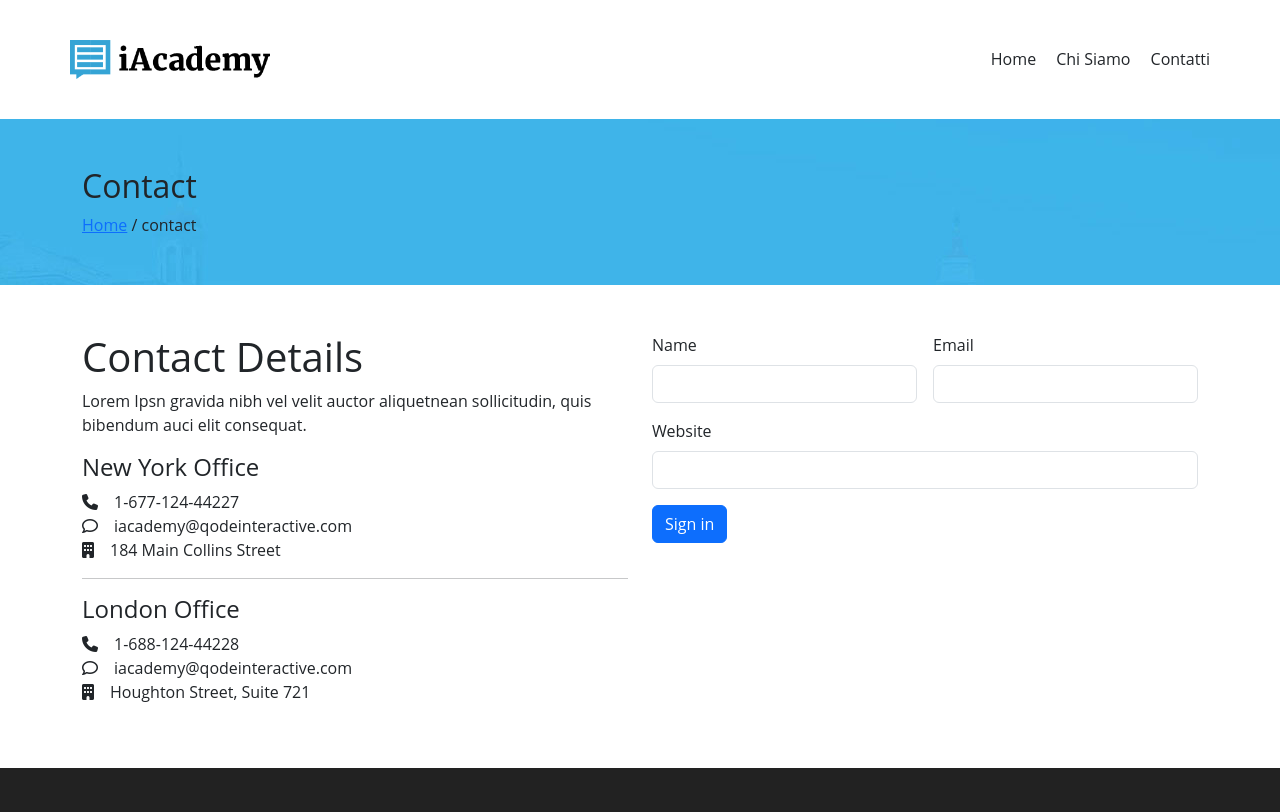
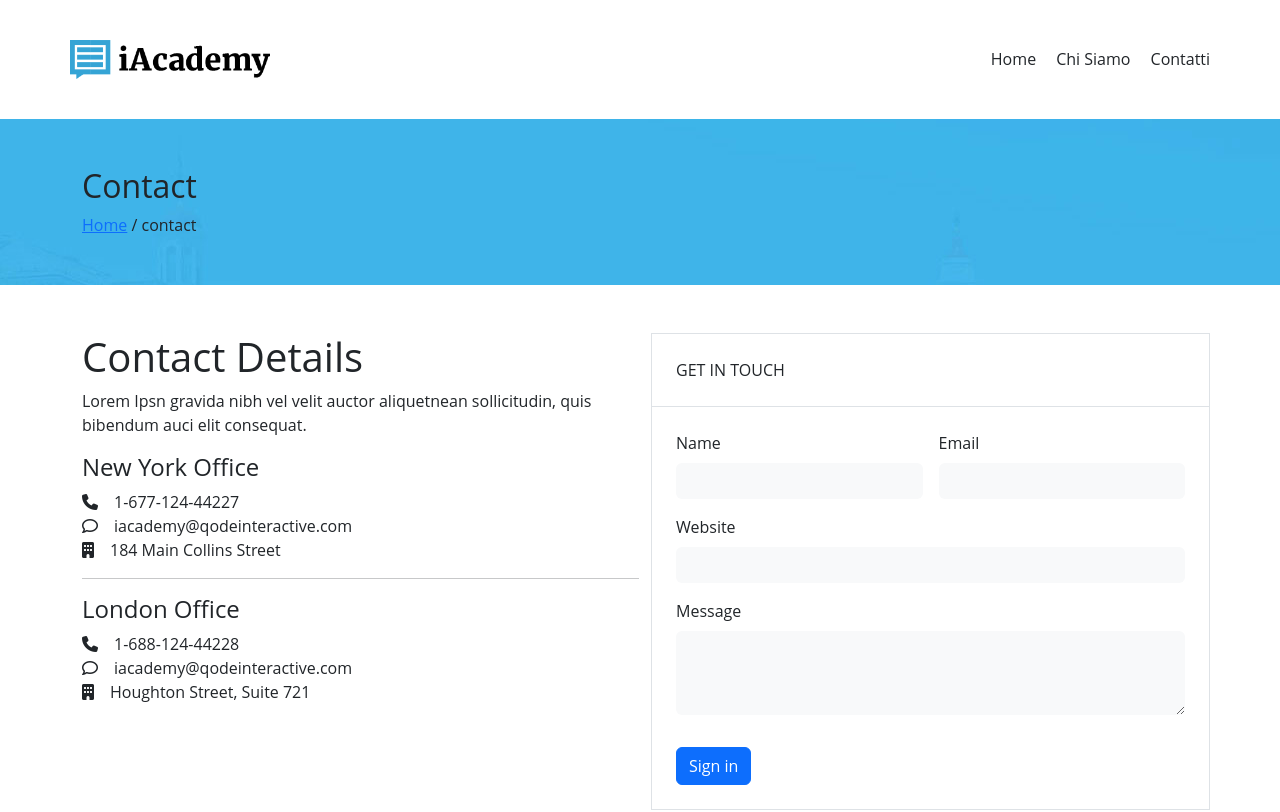
Before and after one commit to WalterCorsini/proj-html-vuejs, a Vue app: page /contatti in a window 1280 px wide. Shown: the top 812 px of the page. Built offline with nearby package versions, Linux system fonts and the light colour scheme.

Commit message:
add: form in Contact

```diff
--- a/src/components/ContactOfficeAndForm.vue
+++ b/src/components/ContactOfficeAndForm.vue
@@ -60,20 +60,28 @@ export default {
                     </div>
                 </div>
             </div>
-            <!-- form -->
-            <div class="col">
-                <form class="row g-3">
+            <div class="col border p-0">
+                <!-- form title -->
+                <div class="border-bottom p-4">
+                    <p class="m-0">GET IN TOUCH</p>
+                </div>
+                <!-- form -->
+                <form class="row g-3 p-4">
                     <div class="col-md-6">
                         <label for="name" class="form-label">Name</label>
-                        <input type="email" class="form-control" id="name">
+                        <input type="email" class="form-control border border-0 bg-body-tertiary" id="name">
                     </div>
                     <div class="col-md-6">
                         <label for="email" class="form-label">Email</label>
-                        <input type="password" class="form-control" id="email">
+                        <input type="password" class="form-control border border-0 bg-body-tertiary" id="email">
                     </div>
                     <div class="col-12">
                         <label for="website" class="form-label">Website</label>
-                        <input type="text" class="form-control" id="website">
+                        <input type="text" class="form-control border border-0 bg-body-tertiary" id="website">
+                    </div>
+                    <div class="mb-3">
+                        <label for="message" class="form-label">Message</label>
+                        <textarea class="form-control border border-0 bg-body-tertiary" id="message" rows="3"></textarea>
                     </div>
                     <div class="col-12">
                         <button type="submit" class="btn btn-primary">Sign in</button>
@@ -91,6 +99,10 @@ a {
     color: inherit;
 }
 
+input {
+    outline: none;
+}
+
 ul {
     padding: 0;
 }
```
